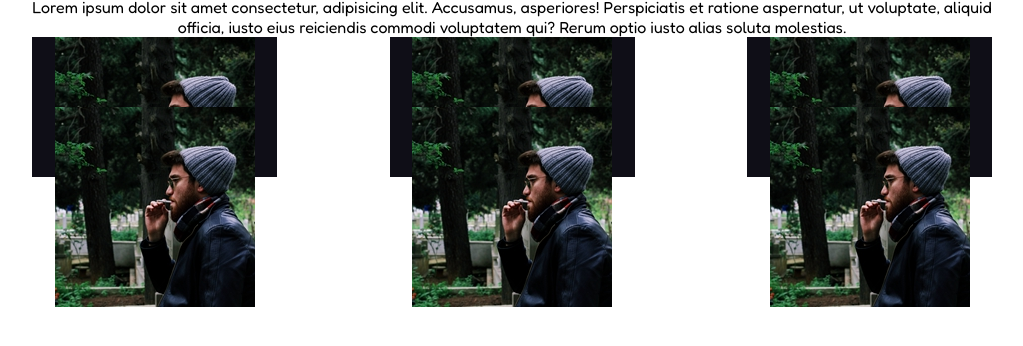
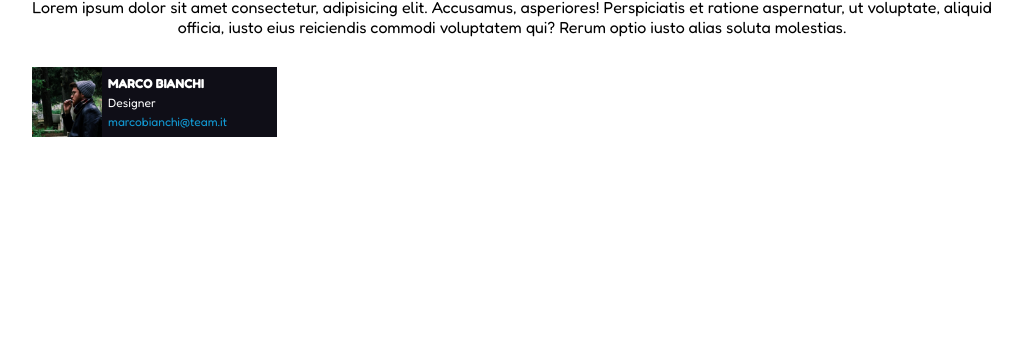
Before and after one commit to michelegelmini/html-css-flex-cards, a plain HTML site: page index.html in a window 1280 px wide. Shown: the part 42-388 px from the top of the page, without its empty margins (128-1151 px from the left). Drawn offline with Linux system fonts and the light colour scheme.

Commit message:
add: card-style

```diff
--- a/index.html
+++ b/index.html
@@ -30,37 +30,11 @@
                         <div class="image">
                             <img src="assets/img/male1.png" alt="male1">
                         </div>
-                        <div class="info"></div>
-                    </div>
-                    <div class="card">
-                        <div class="image">
-                            <img src="assets/img/male1.png" alt="male1">
+                        <div class="info">
+                            <h2 class="name">Marco Bianchi</h2>
+                            <h3 class="role">Designer</h3>
+                            <h3 class="email">marcobianchi@team.it</h3>
                         </div>
-                        <div class="info"></div>
-                    </div>
-                    <div class="card">
-                        <div class="image">
-                            <img src="assets/img/male1.png" alt="male1">
-                        </div>
-                        <div class="info"></div>
-                    </div>
-                    <div class="card">
-                        <div class="image">
-                            <img src="assets/img/male1.png" alt="male1">
-                        </div>
-                        <div class="info"></div>
-                    </div>
-                    <div class="card">
-                        <div class="image">
-                            <img src="assets/img/male1.png" alt="male1">
-                        </div>
-                        <div class="info"></div>
-                    </div>
-                    <div class="card">
-                        <div class="image">
-                            <img src="assets/img/male1.png" alt="male1">
-                        </div>
-                        <div class="info"></div>
                     </div>
                 </div>
             </main>
--- a/style.css
+++ b/style.css
@@ -12,14 +12,20 @@ body {
 
 .container {
     width: 960px;
-    text-align: center;
     margin: auto;
 }
 
+header {
+    text-align: center;
+    margin-bottom: 30px;
+}
+
 .card {
+    display: flex;
     background-color: #0F0E17;
     height: 70px;
     width: 245px;
+    color: white;
 }
 
 .cards-container {
@@ -27,3 +33,30 @@ body {
     justify-content: space-between;
     flex-wrap: wrap;
 }
+
+.card .image img {
+    height: 70px;
+    width: 70px;
+}
+
+.card .info {
+    display: flex;
+    flex-direction: column;
+    justify-content: space-around;
+    padding: 6px;
+}
+
+.card .info h2 {
+    font-size: larger;
+    text-transform: uppercase;
+    font-size: 13px;
+}
+
+.card .info h3 {
+    font-size: 12px;
+    font-weight: 400;
+}
+
+.card .info .email {
+    color: #129AD4;
+}
```
